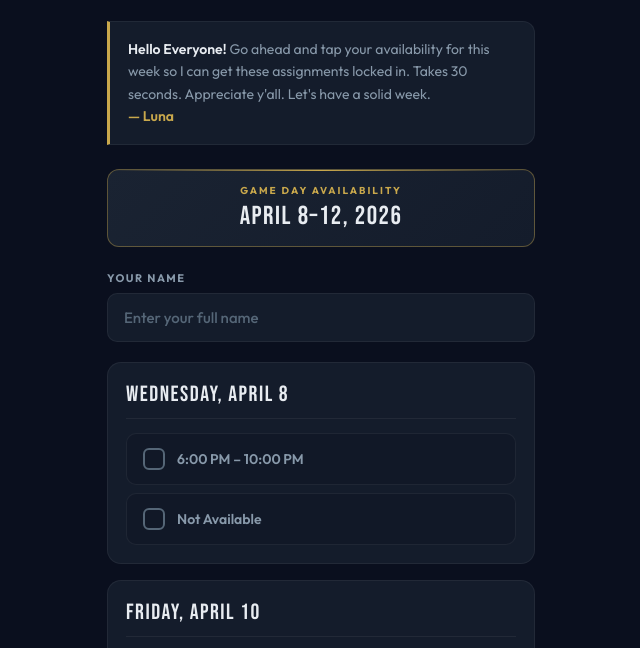
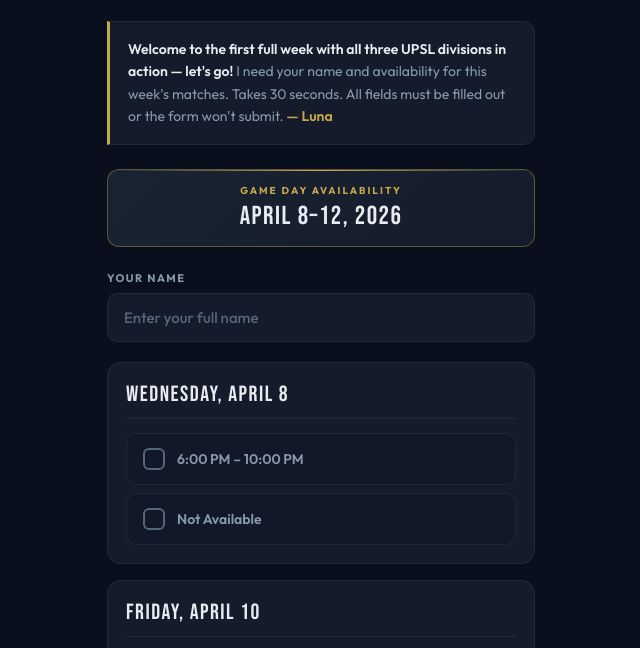
Before and after one commit to Lunacore-Group/Lunacoreavail, a plain HTML site: page index.html in a window 1280 px wide. Shown: the part 102-750 px from the top of the page, without its empty margins (319-959 px from the left). Drawn offline with Linux system fonts and the light colour scheme.

Commit message:
Update index.html

```diff
--- a/index.html
+++ b/index.html
@@ -529,7 +529,7 @@
     </div>
 
     <div class="greeting fade-in fade-in-d1" id="greetingBox">
-      <strong>Hello Everyone!</strong> Go ahead and tap your availability for this week so I can get these assignments locked in. Takes 30 seconds. Appreciate y'all. Let's have a solid week.<br>
+      <strong>Welcome to the first full week with all three UPSL divisions in action — let's go!</strong> I need your name and availability for this week's matches. Takes 30 seconds. All fields must be filled out or the form won't submit.
       <span style="color:var(--gold); font-weight:600;">— Luna</span>
     </div>
 
```
